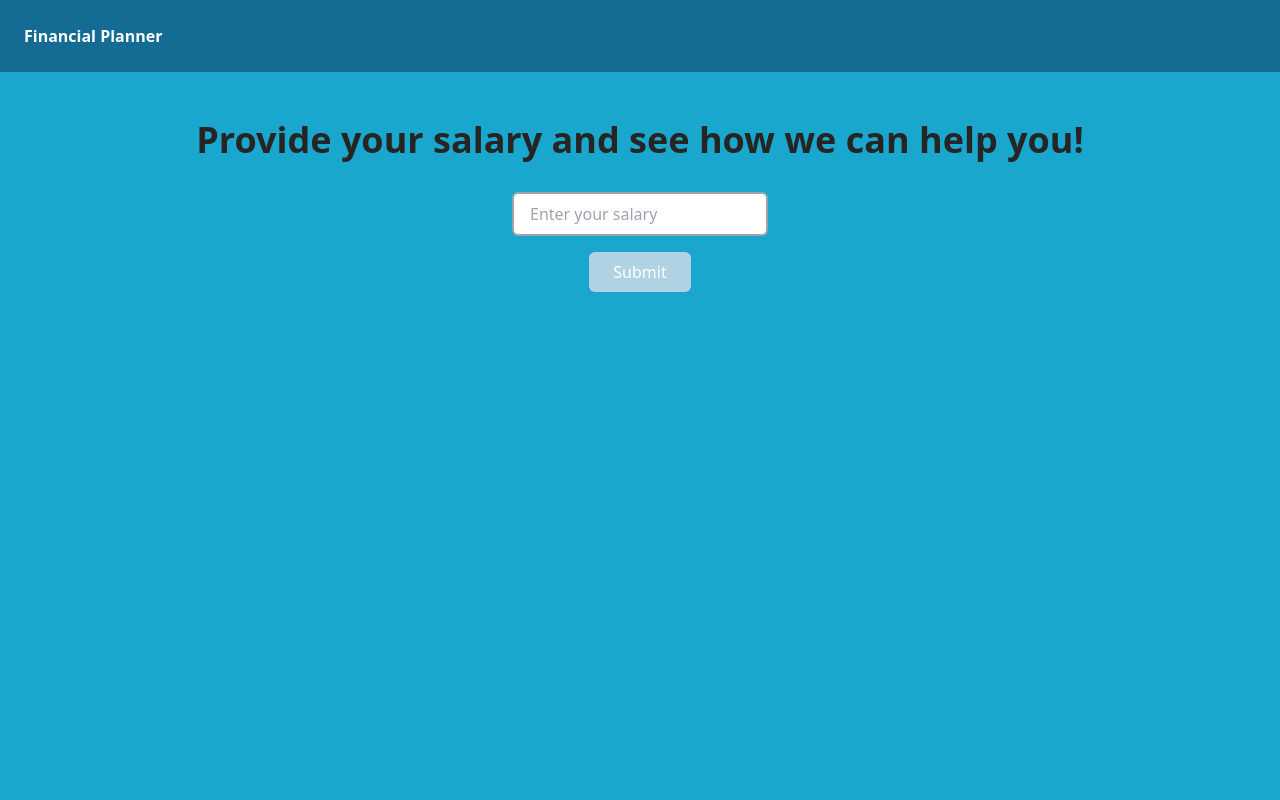
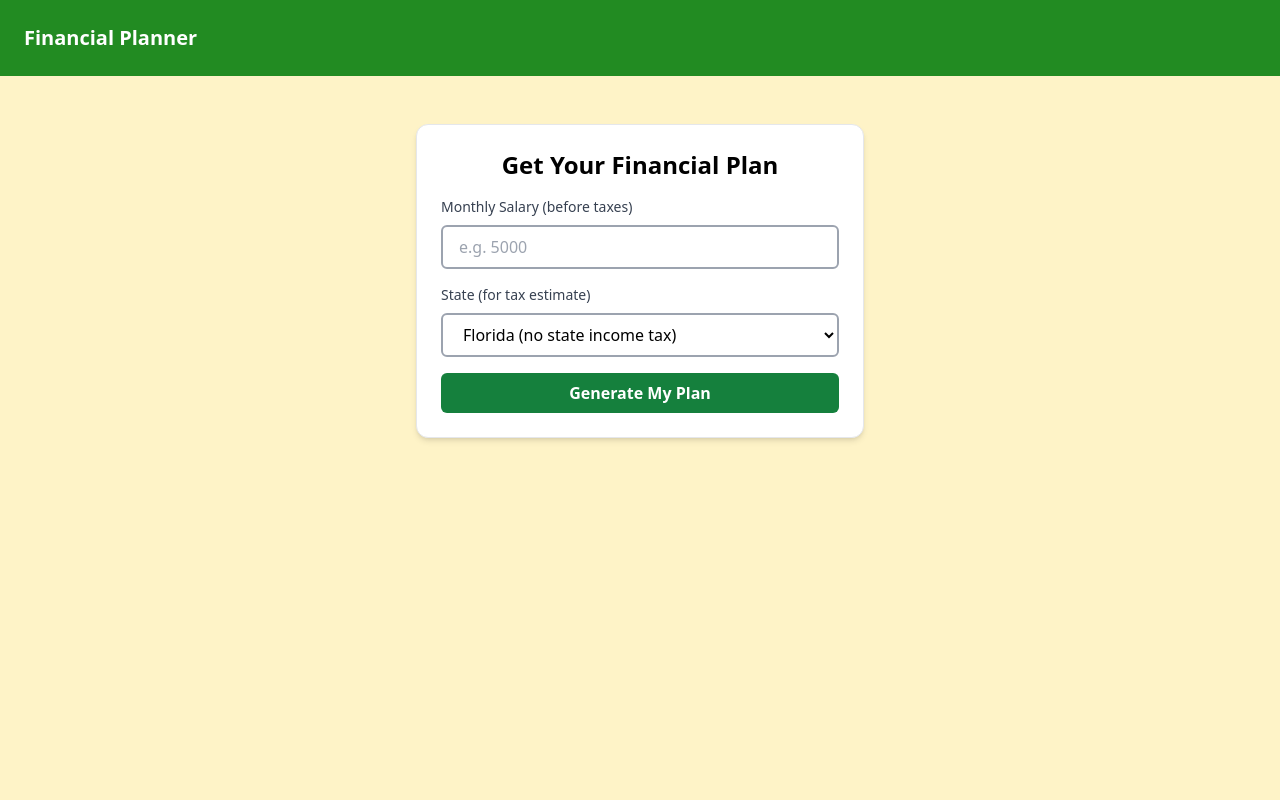
Before and after one commit to Suheylaersen/OneEthos-KH-Challange, a Flask app: page /plan in a window 1280 px wide. Run offline with Flask 3, Linux system fonts and the light colour scheme; some libraries are stand-ins or nearby versions.

Commit message:
Update financial_planning.html

```diff
--- a/templates/features/financial_planning.html
+++ b/templates/features/financial_planning.html
@@ -3,49 +3,88 @@
 <head>
     <meta charset="UTF-8">
     <meta name="viewport" content="width=device-width, initial-scale=1.0">
-    <title>Financial Planner</title>
+    <title>Your Plan</title>
+
     <script src="https://cdn.tailwindcss.com"></script>
     <script>
-        // Extend Tailwind with a custom color
-        tailwind.config = {
-            theme: {
-                extend: {
-                    colors: {
-                        newblack: '#272424', // forest green
-                        lightblue: '#AFD3E2', // light blue
-                        mediumblue: '#19A7CE', // medium blue
-                        darkblue: '#146C94', // dark blue
-                        shadowlightblue: '#75958D', // shaded light blue
-                    }
+    tailwind.config = {
+        theme: {
+            extend: {
+                colors: {
+                    forest: '#228B22',
                 }
             }
         }
+    }
     </script>
 </head>
-<body class="min-h-screen bg-mediumblue text-newblack">
-
-    <!-- Flex container for top and main sections -->
+<body class="min-h-screen bg-amber-100 text-black">
     <div class="flex flex-col min-h-screen">
 
-        <!-- Top section -->
-        <header class="bg-darkblue py-6 px-6">
-            <h1 class="text-medium font-bold text-white">Financial Planner</h1>
+        <header class="bg-forest py-6 px-6">
+            <h1 class="text-xl font-bold text-white">Financial Planner</h1>
         </header>
-    <!-- Main Section -->
-        <main class="flex-grow flex flex-col items-center px-6 py-12 space-y-8">
-            <h2 class="text-4xl font-bold text-center">Provide your salary and see how we can help you!</h2>
-            <div class="flex flex-col items-center space-y-4">
-                <input id="salaryInput" type="number" placeholder="Enter your salary"
-                    class="border-2 border-gray-400 rounded-md px-4 py-2 w-64 focus:outline-none focus:ring-2 focus:ring-lightblue">
-                <button id="submitBtn"
-                        class="bg-lightblue text-white px-6 py-2 rounded-md hover:bg-shadowlightblue transition">
-                Submit
+
+        <main class="flex-grow flex flex-col items-center px-6 py-12 space-y-8 w-full">
+            <div class="bg-white rounded-xl shadow-md border border-gray-200 p-6 w-full max-w-md space-y-4">
+                <h2 class="text-2xl font-bold text-center text-black">Get Your Financial Plan</h2>
+
+                <div class="flex flex-col space-y-2">
+                    <label class="text-sm font-medium text-gray-700">
+                        Monthly Salary (before taxes)
+                    </label>
+                    <input
+                        id="salaryInput"
+                        type="number"
+                        min="0"
+                        class="border-2 border-gray-400 rounded-md px-4 py-2 w-full focus:outline-none focus:ring-2 focus:ring-green-600"
+                        placeholder="e.g. 5000"
+                    >
+                </div>
+
+                <div class="flex flex-col space-y-2">
+                    <label class="text-sm font-medium text-gray-700">
+                        State (for tax estimate)
+                    </label>
+                    <select
+                        id="stateInput"
+                        class="border-2 border-gray-400 rounded-md px-4 py-2 w-full focus:outline-none focus:ring-2 focus:ring-green-600 bg-white"
+                    >
+                        <option value="FL">Florida (no state income tax)</option>
+                        <option value="TX">Texas (no state income tax)</option>
+                        <option value="CA">California</option>
+                        <option value="NY">New York</option>
+                        <option value="GA">Georgia</option>
+                        <option value="CO">Colorado</option>
+                        <option value="IL">Illinois</option>
+                        <option value="PA">Pennsylvania</option>
+                        <option value="WA">Washington (no state income tax)</option>
+                        <option value="NC">North Carolina</option>
+                        <option value="NJ">New Jersey</option>
+                        <option value="MA">Massachusetts</option>
+                        <option value="HI">Hawaii</option>
+                        <option value="OH">Ohio</option>
+                        <option value="MI">Michigan</option>
+                        <option value="TN">Tennessee (no state income tax)</option>
+                        <option value="AZ">Arizona</option>
+                        <option value="OR">Oregon</option>
+                        <option value="VA">Virginia</option>
+                        <option value="WI">Wisconsin</option>
+                    </select>
+                </div>
+
+                <button
+                    id="submitBtn"
+                    class="bg-green-700 text-white px-6 py-2 w-full rounded-md hover:bg-green-800 transition font-semibold"
+                >
+                    Generate My Plan
                 </button>
-            <!-- Cards Container -->
-            <div id="cardsContainer" class="grid grid-cols-1 md:grid-cols-3 gap-6 mt-8 w-full max-w-4xl"></div>
+            </div>
+
+            <div id="cardsContainer" class="grid grid-cols-1 lg:grid-cols-3 gap-6 w-full max-w-6xl"></div>
         </main>
-        </div>
     </div>
-        <script src="../../static/scripts.js"></script>
+
+    <script src="{{ url_for('static', filename='planner.js') }}"></script>
 </body>
 </html>
```
